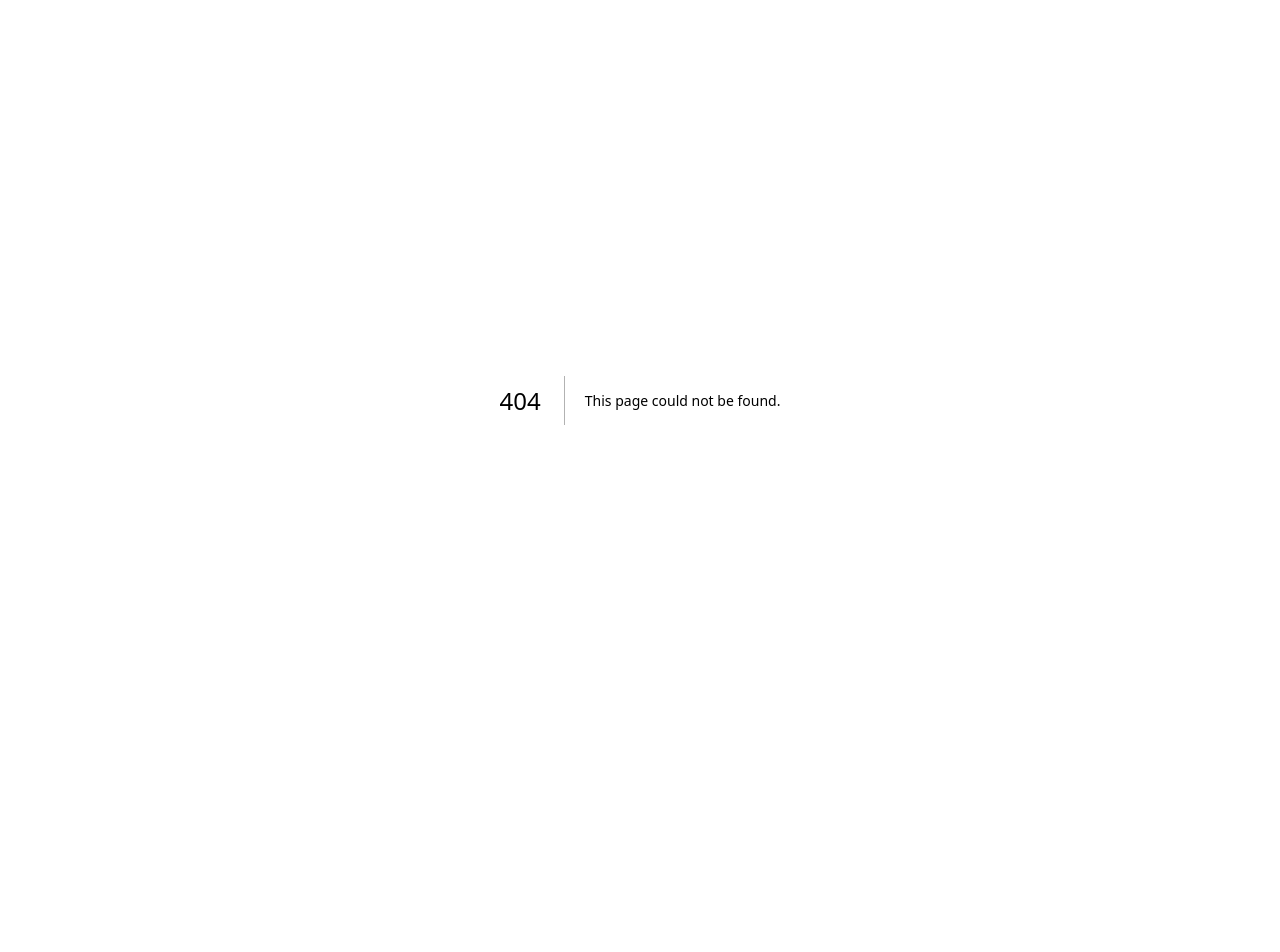
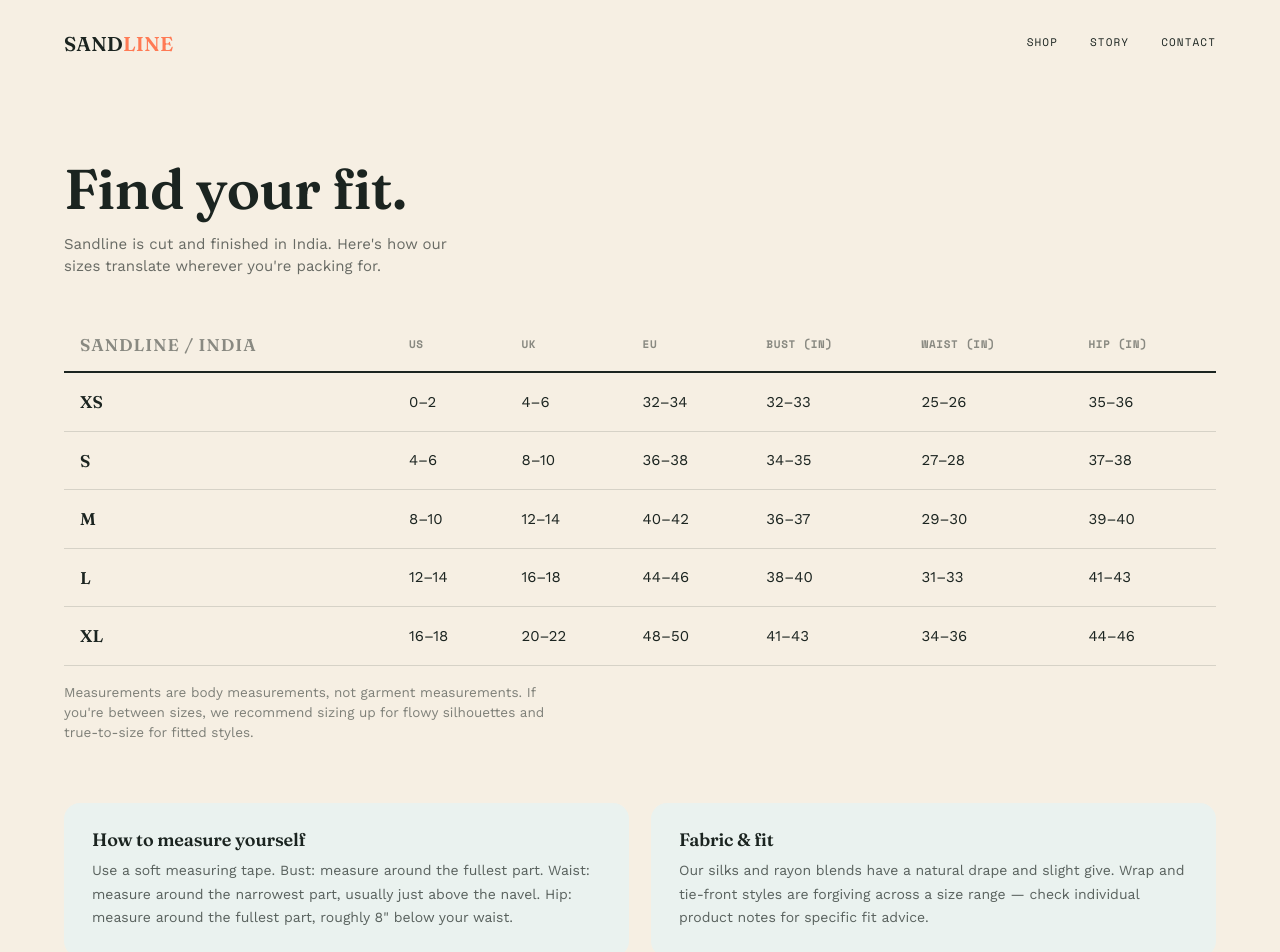
Before and after one commit to sandline2026/sandline, a Next.js app: page /size-guide in a window 1280 px wide. Before the commit this address had no page. Shown: the top 952 px of the page. Before the commit the page ends 800 px from the top, so only its background shows below. Built offline with nearby package versions, Linux system fonts and the light colour scheme.

Commit message:
Add size guide page

```diff
--- a/src/app/sandline.css
+++ b/src/app/sandline.css
@@ -321,3 +321,64 @@ body{
   -webkit-backdrop-filter: blur(10px);
   padding-bottom: 20px;
 }
+
+.sandline-page .size-guide-wrap{
+  padding:0 clamp(24px,5vw,64px) 100px;
+}
+.sandline-page .size-table{
+  width:100%;
+  border-collapse:collapse;
+  margin-bottom:40px;
+}
+.sandline-page .size-table th{
+  font-family:'Space Mono', monospace;
+  font-size:11px;
+  letter-spacing:0.06em;
+  text-transform:uppercase;
+  color:rgba(27,36,32,0.5);
+  text-align:left;
+  padding:14px 16px;
+  border-bottom:2px solid var(--ink);
+}
+.sandline-page .size-table td{
+  padding:16px;
+  border-bottom:1px solid var(--line);
+  font-size:15px;
+}
+.sandline-page .size-table tr:hover td{
+  background:var(--foam);
+}
+.sandline-page .size-table td:first-child,
+.sandline-page .size-table th:first-child{
+  font-family:'Fraunces', serif;
+  font-weight:600;
+  font-size:17px;
+}
+.sandline-page .fit-tips{
+  display:grid;
+  grid-template-columns:repeat(2,1fr);
+  gap:22px;
+  margin-top:60px;
+}
+@media(max-width:700px){.sandline-page .fit-tips{grid-template-columns:1fr;}}
+.sandline-page .fit-tip{
+  background:var(--foam);
+  border-radius:16px;
+  padding:28px;
+}
+.sandline-page .fit-tip h3{
+  font-size:18px;
+  margin-bottom:10px;
+}
+.sandline-page .fit-tip p{
+  font-size:14px;
+  line-height:1.65;
+  color:rgba(27,36,32,0.7);
+}
+.sandline-page .size-note{
+  font-size:13.5px;
+  color:rgba(27,36,32,0.55);
+  margin-top:-24px;
+  margin-bottom:40px;
+  max-width:60ch;
+}
--- a/src/app/shop/page.tsx
+++ b/src/app/shop/page.tsx
@@ -52,6 +52,7 @@ export default async function Shop() {
         <a className="logo" href="/">SAND<span>LINE</span></a>
         <div className="nav-links">
           <a href="/shop">Shop</a>
+          <a href="/size-guide">Size Guide</a>
           <a href="/#story">Story</a>
           <a href="/#contact">Contact</a>
           <CartLink />
--- /dev/null
+++ b/src/app/size-guide/page.tsx
@@ -0,0 +1,121 @@
+import "../sandline.css";
+
+export default function SizeGuidePage() {
+  return (
+    <div className="sandline-page">
+      <nav>
+        <a className="logo" href="/">SAND<span>LINE</span></a>
+        <div className="nav-links">
+          <a href="/shop">Shop</a>
+          <a href="/#story">Story</a>
+          <a href="/#contact">Contact</a>
+        </div>
+      </nav>
+
+      <div className="shop-header">
+        <h1>Find your fit.</h1>
+        <p>Sandline is cut and finished in India. Here's how our sizes translate wherever you're packing for.</p>
+      </div>
+
+      <div className="size-guide-wrap">
+        <table className="size-table">
+          <thead>
+            <tr>
+              <th>Sandline / India</th>
+              <th>US</th>
+              <th>UK</th>
+              <th>EU</th>
+              <th>Bust (in)</th>
+              <th>Waist (in)</th>
+              <th>Hip (in)</th>
+            </tr>
+          </thead>
+          <tbody>
+            <tr>
+              <td>XS</td>
+              <td>0–2</td>
+              <td>4–6</td>
+              <td>32–34</td>
+              <td>32–33</td>
+              <td>25–26</td>
+              <td>35–36</td>
+            </tr>
+            <tr>
+              <td>S</td>
+              <td>4–6</td>
+              <td>8–10</td>
+              <td>36–38</td>
+              <td>34–35</td>
+              <td>27–28</td>
+              <td>37–38</td>
+            </tr>
+            <tr>
+              <td>M</td>
+              <td>8–10</td>
+              <td>12–14</td>
+              <td>40–42</td>
+              <td>36–37</td>
+              <td>29–30</td>
+              <td>39–40</td>
+            </tr>
+            <tr>
+              <td>L</td>
+              <td>12–14</td>
+              <td>16–18</td>
+              <td>44–46</td>
+              <td>38–40</td>
+              <td>31–33</td>
+              <td>41–43</td>
+            </tr>
+            <tr>
+              <td>XL</td>
+              <td>16–18</td>
+              <td>20–22</td>
+              <td>48–50</td>
+              <td>41–43</td>
+              <td>34–36</td>
+              <td>44–46</td>
+            </tr>
+          </tbody>
+        </table>
+
+        <p className="size-note">
+          Measurements are body measurements, not garment measurements. If you're between sizes, we
+          recommend sizing up for flowy silhouettes and true-to-size for fitted styles.
+        </p>
+
+        <div className="fit-tips">
+          <div className="fit-tip">
+            <h3>How to measure yourself</h3>
+            <p>
+              Use a soft measuring tape. Bust: measure around the fullest part. Waist: measure around
+              the narrowest part, usually just above the navel. Hip: measure around the fullest part,
+              roughly 8" below your waist.
+            </p>
+          </div>
+          <div className="fit-tip">
+            <h3>Fabric &amp; fit</h3>
+            <p>
+              Our silks and rayon blends have a natural drape and slight give. Wrap and tie-front styles
+              are forgiving across a size range — check individual product notes for specific fit advice.
+            </p>
+          </div>
+          <div className="fit-tip">
+            <h3>Between two sizes?</h3>
+            <p>
+              For fitted styles (slips, bodycon cuts), we recommend sizing up for comfort. For wrap and
+              flow styles, your usual size will work well either way.
+            </p>
+          </div>
+          <div className="fit-tip">
+            <h3>Still unsure?</h3>
+            <p>
+              Message us before you order — send your bust, waist and hip measurements and we'll
+              recommend the right size for your chosen style.
+            </p>
+          </div>
+        </div>
+      </div>
+    </div>
+  );
+}
```
